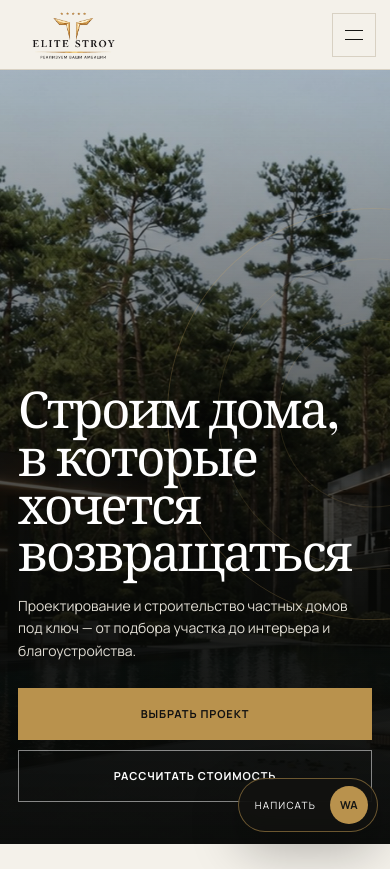
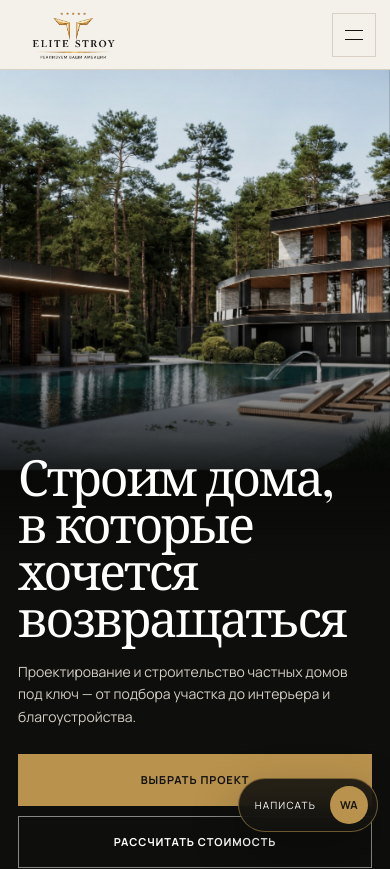
Before and after one commit to arutlistogannisan-art/elite-stroy-site, a Next.js app: page / in a window 390 px wide. Shown: the top 869 px of the page. Built offline with nearby package versions, Linux system fonts and the light colour scheme.

Commit message:
Improve mobile hero composition

```diff
--- a/app/globals.css
+++ b/app/globals.css
@@ -269,3 +269,18 @@ footer{padding:36px 5vw;background:#0e0e0c;color:white;display:flex;align-items:
 @media(max-width:700px){
   footer>div:last-child{width:100%;justify-content:flex-start;gap:22px;padding-right:165px}
 }
+
+/* Mobile hero art direction */
+@media(max-width:700px){
+  .hero{height:auto;min-height:840px;padding:370px 18px 42px;align-items:flex-end;background:#0e0e0c}
+  .hero::before{inset:0;background-size:auto 400px;background-position:76% top;background-repeat:no-repeat;animation:none;transform:none}
+  .hero-shade{background:linear-gradient(180deg,rgba(8,9,7,.04) 0%,rgba(8,9,7,.12) 32%,rgba(8,9,7,.88) 48%,#0e0e0c 58%,#0e0e0c 100%)}
+  .hero-orbit{display:none}
+  .hero-content{width:100%;max-width:none}
+  .hero h1{max-width:12ch;font-size:clamp(2.7rem,12.8vw,3.45rem);line-height:.94}
+  .hero p{max-width:34rem;color:#d3cec4}
+}
+@media(max-width:380px){
+  .hero{min-height:820px;padding-top:345px}
+  .hero::before{background-size:auto 375px;background-position:77% top}
+}
```
Also changed, not shown: 3 other files (tests, documents, lock files or other folders).
